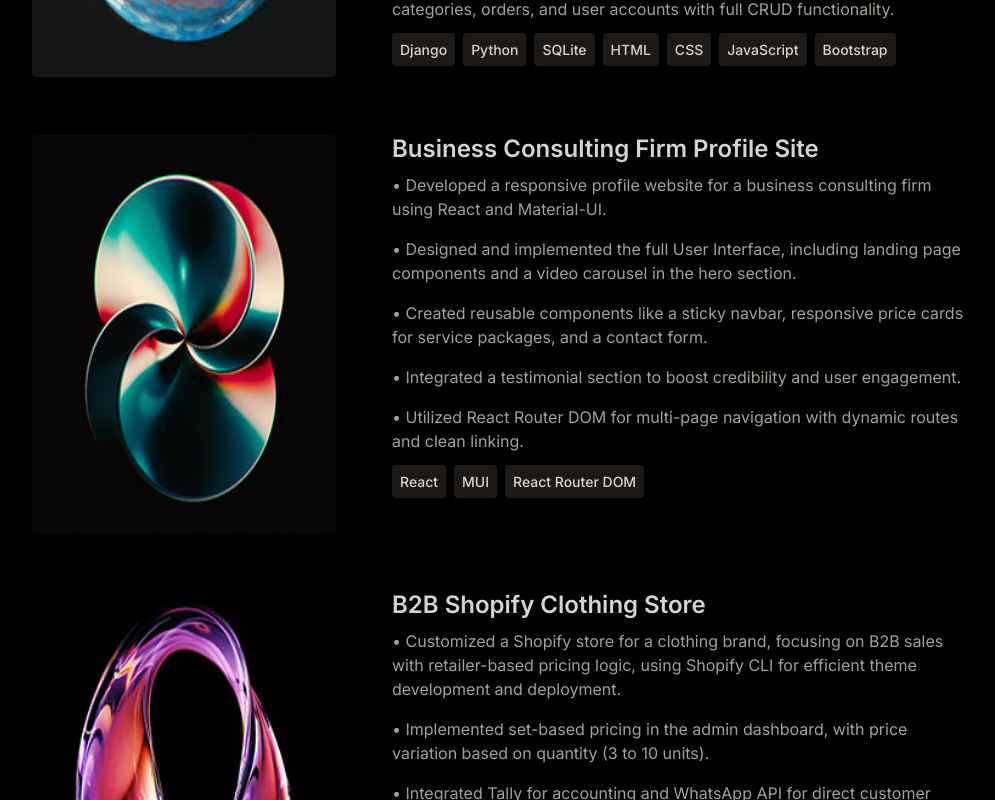
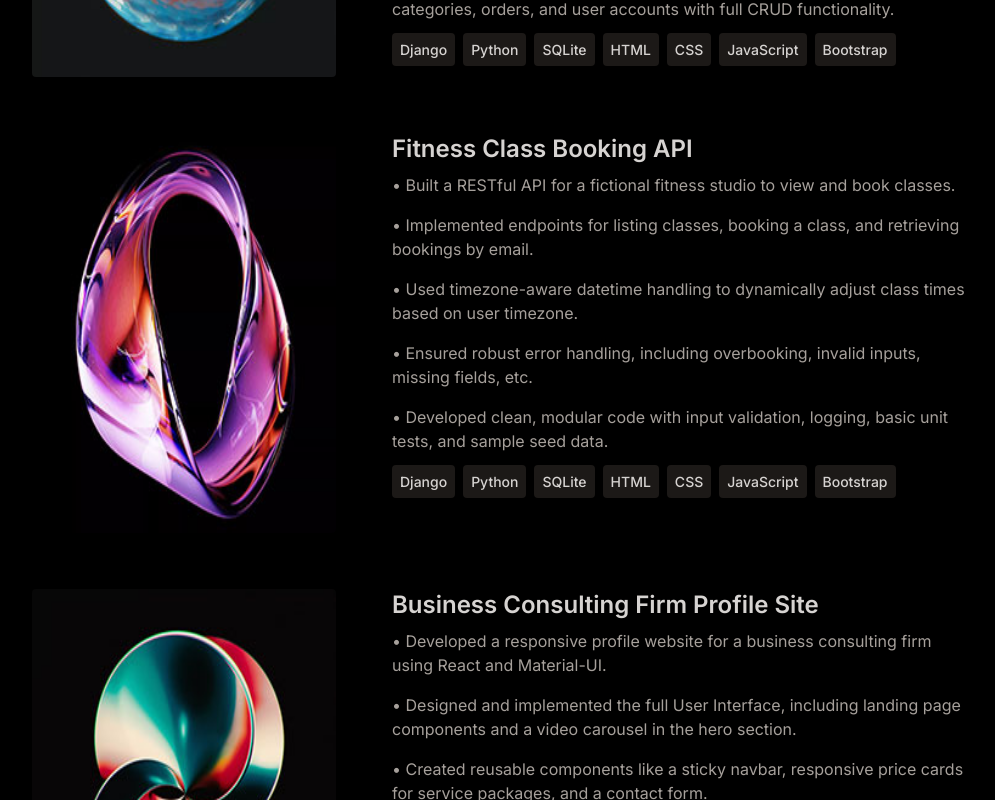
Before and after one commit to Sreedevi0602/sd, a React (Vite) app: page / in a window 1280 px wide. Shown: the part 2280-3080 px from the top of the page, without its empty margins (140-1135 px from the left). Built offline with nearby package versions, Linux system fonts and the light colour scheme.

Commit message:
Resume updated. Project added and Address changed.

```diff
--- a/src/constants/index.js
+++ b/src/constants/index.js
@@ -47,6 +47,19 @@ export const PROJECTS = [
     technologies: ["Django", "Python", "SQLite", "HTML", "CSS", "JavaScript", "Bootstrap" ],
   },
   {
+    title: "Fitness Class Booking API",
+    image: project3,
+    description:
+    `Built a RESTful API for a fictional fitness studio to view and book classes.
+    Implemented endpoints for listing classes, booking a class, and retrieving bookings by email.
+    Used timezone-aware datetime handling to dynamically adjust class times based on user timezone.
+    Ensured robust error handling, including overbooking, invalid inputs, missing fields, etc.
+    Developed clean, modular code with input validation, logging, basic unit tests, and sample seed data.`,
+
+
+    technologies: ["Django", "Python", "SQLite", "HTML", "CSS", "JavaScript", "Bootstrap" ],
+  },
+  {
     title: "Business Consulting Firm Profile Site",
     image: project2,
     description:
@@ -59,7 +72,7 @@ export const PROJECTS = [
   },
   {
     title: "B2B Shopify Clothing Store",
-    image: project3,
+    image: project4,
     description:
       ` Customized a Shopify store for a clothing brand, focusing on B2B sales with retailer-based pricing logic, using Shopify CLI for efficient theme development and deployment.
         Implemented set-based pricing in the admin dashboard, with price variation based on quantity (3 to 10 units).
@@ -80,7 +93,7 @@ export const PROJECTS = [
   },
   {
     title: "Contact Diary (Personal Contact Manager)",
-    image: project2,
+    image: project3,
     description:
       ` Developed a Django-based personal contact management system featuring secure user registration, login, and session-based authentication.
         Implemented full CRUD operations for contacts, including the ability to add, edit, delete, and search user-specific contact entries.
@@ -91,7 +104,7 @@ export const PROJECTS = [
   },
   {
     title: "Project Management Dashboard",
-    image: project4,
+    image: project2,
     description:
       ` Developed a fully responsive project management dashboard using React and Material-UI, ensuring a modern interface and consistent user experience across devices.
         Integrated external APIs using Axios to enable secure user registration and login functionality.
@@ -104,7 +117,7 @@ export const PROJECTS = [
 
 
 export const CONTACT = {
-  address: "Kerala, India",
+  address: "Bengaluru, India",
   phoneNo: "+91 75920 36585          +91 81488 04155",
-  email: "vssreedevi2001@gmail.com",
+  email: "vssreedevi06@gmail.com",
 };
```
Also changed, not shown: 1 other file (tests, documents, lock files or other folders).
